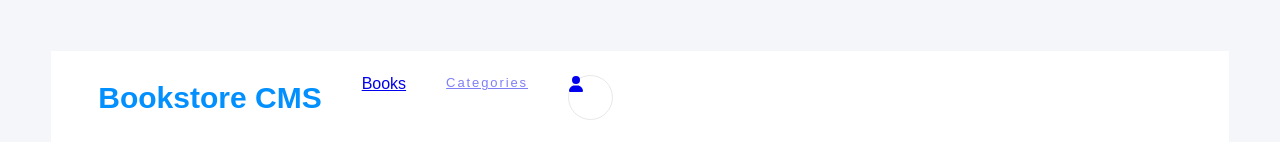
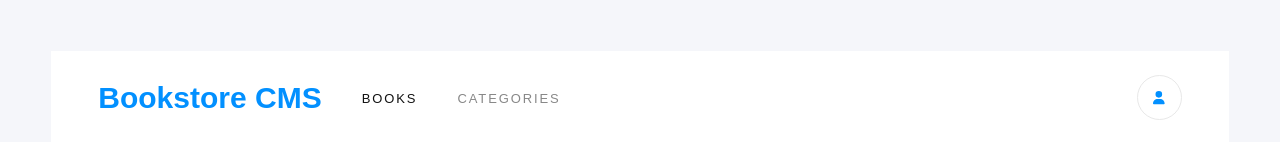
Before and after one commit to Surafels/Bookstore, a React (Create React App) app: page / in a window 1280 px wide. Shown: the top 142 px of the page. Built offline with nearby package versions, Linux system fonts and the light colour scheme; no server answers.

Commit message:
Update style for nav list

```diff
--- a/src/App.css
+++ b/src/App.css
@@ -24,6 +24,9 @@ nav {
   opacity: 1;
   color: #121212;
   text-decoration: none;
+  font-family: "Montserrat",sans-serif;
+  font-size: .813rem;
+  letter-spacing: 1.9px;
 }
 
 .category-link {
@@ -43,6 +46,7 @@ nav {
   display: flex;
   flex-grow: 1;
   grid-gap: 40px;
+  align-items: center;
   gap: 40px;
   list-style: none;
   text-decoration: none;
@@ -78,6 +82,7 @@ nav {
 .book-title {
   font-weight: 700;
   color: #121212;
+
 }
 
 .book-title {
@@ -265,3 +270,11 @@ form {
   border: 1px solid #e8e8e8;
   background-color: #fff;
 }
+
+svg:not(:root).svg-inline--fa,
+svg:not(:host).svg-inline--fa {
+  display: flex;
+  align-self: center;
+  margin: 10px auto;
+  color: #0290ff;
+}
--- a/src/components/NavList.js
+++ b/src/components/NavList.js
@@ -7,18 +7,18 @@ const NavList = () => (
     <nav>
       <p className="nav-head">Bookstore CMS</p>
       <ul className="nav-list">
-        <li className="book-link">
-          <Link to="/">Books</Link>
+        <li>
+          <Link to="/" className="book-link">BOOKS</Link>
         </li>
-        <li className="category-link">
-          <Link to="/Categories">Categories</Link>
-        </li>
-        <li className="person-link">
-          <Link to="/Profile">
-            <FontAwesomeIcon icon={faUser} />
-          </Link>
+        <li>
+          <Link to="/Categories" className="category-link">CATEGORIES</Link>
         </li>
       </ul>
+      <button type="button" className="person-link">
+        <Link to="/Profile">
+          <FontAwesomeIcon icon={faUser} />
+        </Link>
+      </button>
     </nav>
   </div>
 );
```
Also changed, not shown: src/components/BookList.js (line endings or trailing spaces).
